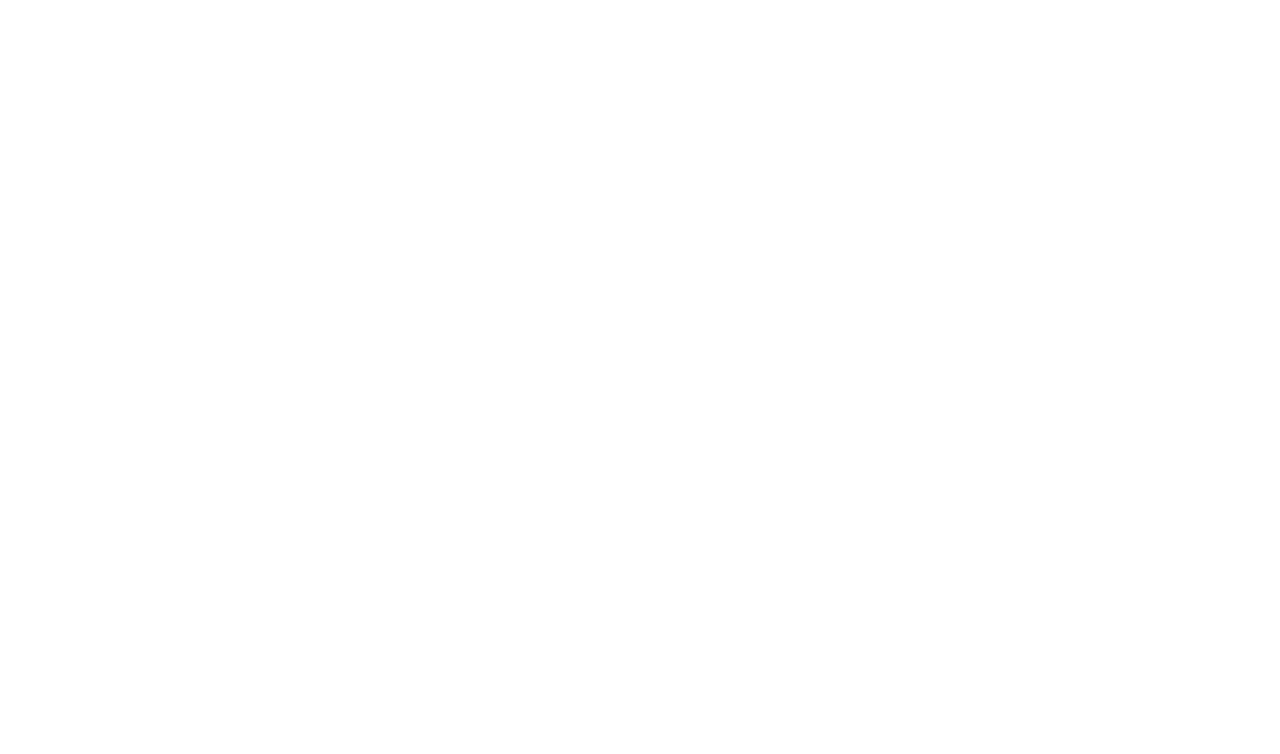
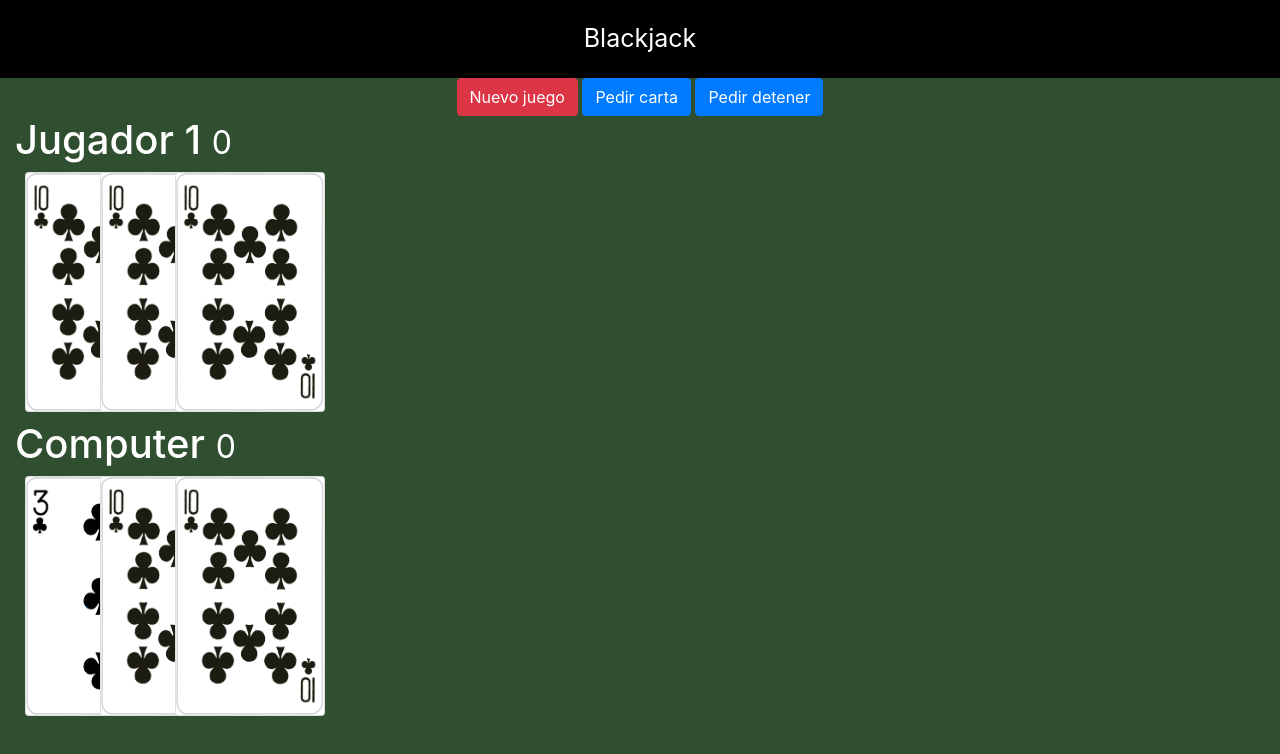
Before and after one commit to lorenapm/Blackjack, a plain HTML site: page index.html in a window 1280 px wide. Drawn offline with nearby package versions, Linux system fonts and the light colour scheme.

Commit message:
add styles game

```diff
--- a/assets/css/styles.css
+++ b/assets/css/styles.css
@@ -0,0 +1,26 @@
+html,
+body {
+  margin: 0px;
+  background-color: #2f4f30;
+  color: white;
+}
+
+.title {
+  text-align: center;
+  background-color: black;
+  color: white;
+  padding: 20px;
+  font-size: 25px;
+}
+
+.card {
+  position: relative;
+  width: 150px;
+  left: 100px;
+  margin-left: -75px;
+}
+
+#computer-cards,
+#player-cards {
+  height: 240px;
+}
--- a/index.html
+++ b/index.html
@@ -6,9 +6,48 @@
     <meta name="viewport" content="width=device-width, initial-scale=1.0" />
     <title>Blackjack</title>
 
+    <link
+      rel="stylesheet"
+      href="https://stackpath.bootstrapcdn.com/bootstrap/4.4.1/css/bootstrap.min.css"
+      integrity="sha384-Vkoo8x4CGsO3+Hhxv8T/Q5PaXtkKtu6ug5TOeNV6gBiFeWPGFN9MuhOf23Q9Ifjh"
+      crossorigin="anonymous"
+    />
+
     <link rel="stylesheet" href="assets/css/styles.css" />
   </head>
   <body>
+    <header class="title">Blackjack</header>
+
+    <div clas="row mt-2">
+      <div class="col text-center">
+        <button class="btn btn-danger">Nuevo juego</button>
+        <button class="btn btn-primary">Pedir carta</button>
+        <button class="btn btn-primary">Pedir detener</button>
+      </div>
+    </div>
+
+    <div class="row container">
+      <div class="col">
+        <h1>Jugador 1 <small>0</small></h1>
+        <div class="row" id="player-cards">
+          <img class="card" src="assets/cartas/10C.png" />
+          <img class="card" src="assets/cartas/10C.png" />
+          <img class="card" src="assets/cartas/10C.png" />
+        </div>
+      </div>
+    </div>
+
+    <div class="row container mt-2">
+      <div class="col">
+        <h1>Computer <small>0</small></h1>
+        <div class="row" id="computer-cards">
+          <img class="card" src="assets/cartas/3C.png" />
+          <img class="card" src="assets/cartas/10C.png" />
+          <img class="card" src="assets/cartas/10C.png" />
+        </div>
+      </div>
+    </div>
+
     <script src="assets/js/game.js"></script>
   </body>
 </html>
```
